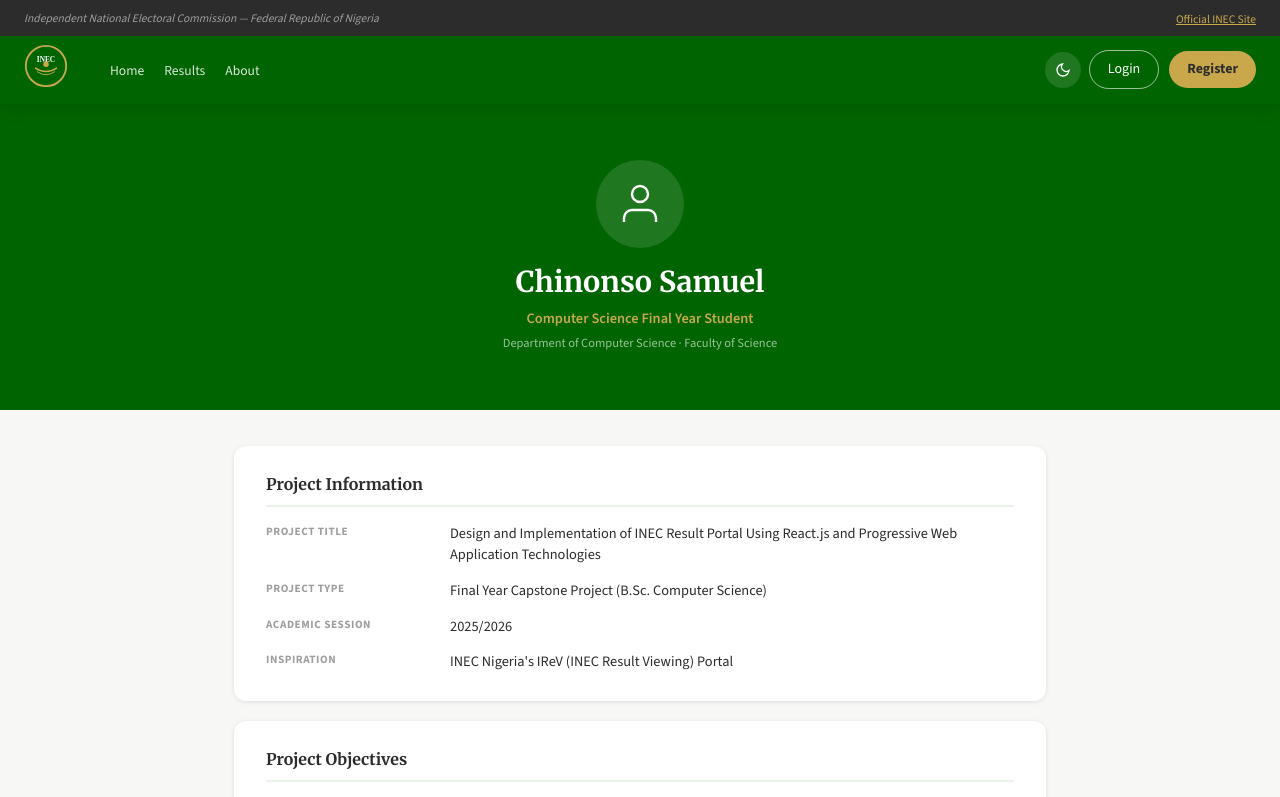
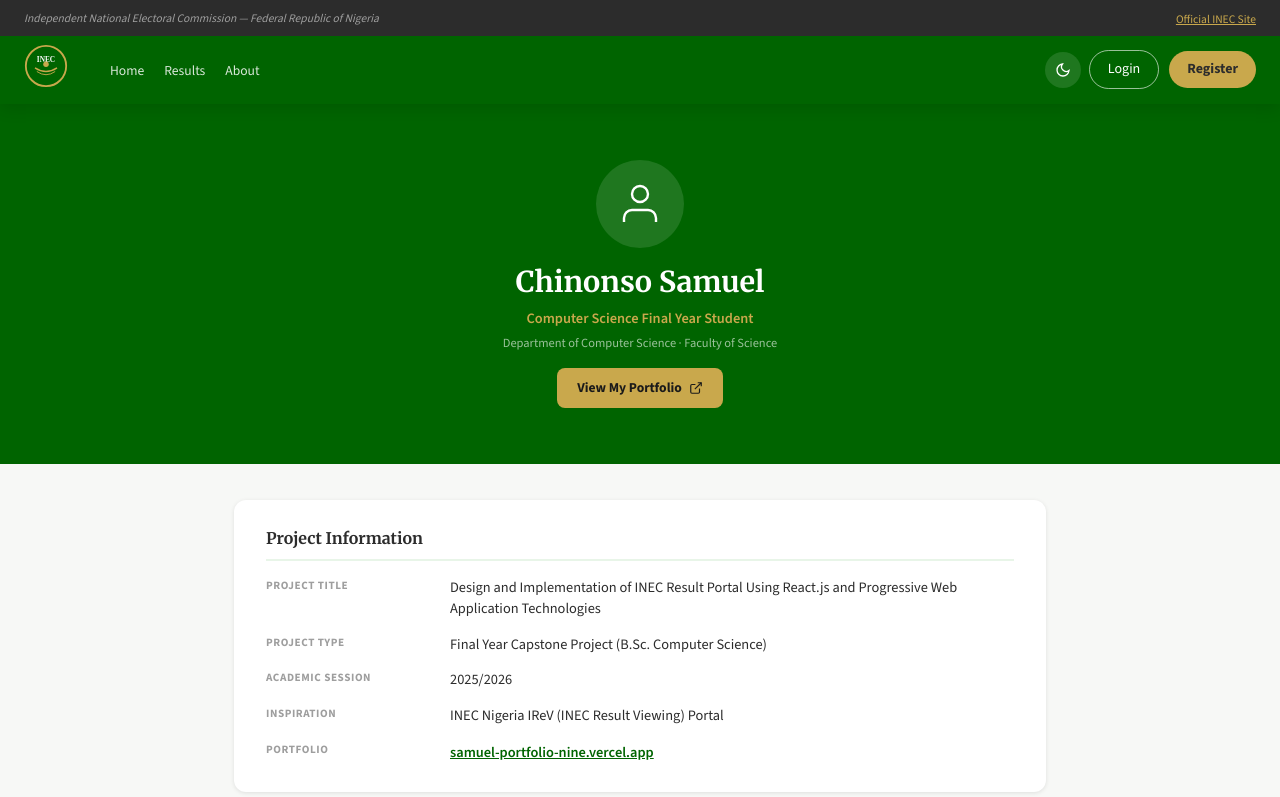
Before and after one commit to Samuel-web363/Inec-Portal, a React (Vite) app in the folder frontend/: page /about-developer in a window 1280 px wide. Shown: the top 797 px of the page. Built offline with nearby package versions, Linux system fonts and the light colour scheme; no server answers.

Commit message:
Add portfolio link to About Developer page

```diff
--- a/frontend/src/components/DarkModeToggle/DarkModeToggle.css
+++ b/frontend/src/components/DarkModeToggle/DarkModeToggle.css
@@ -465,3 +465,29 @@
 html[data-theme="dark"] ::-webkit-scrollbar-track { background: #151817; }
 html[data-theme="dark"] ::-webkit-scrollbar-thumb { background: #2e3330; border-radius: 4px; }
 html[data-theme="dark"] ::-webkit-scrollbar-thumb:hover { background: #6b7570; }
+
+.adv-portfolio-btn {
+  display: inline-flex;
+  align-items: center;
+  gap: 7px;
+  padding: 9px 20px;
+  background: var(--gold);
+  color: #1a1a1a;
+  border-radius: var(--radius-md);
+  font-size: 0.85rem;
+  font-weight: 700;
+  margin-top: 14px;
+  text-decoration: none;
+  transition: opacity 0.2s;
+}
+
+.adv-portfolio-btn:hover { opacity: 0.85; }
+
+.adv-info-link {
+  color: var(--green-dark);
+  font-weight: 600;
+  font-size: 0.9rem;
+  text-decoration: underline;
+}
+
+.adv-info-link:hover { opacity: 0.8; }
--- a/frontend/src/pages/AboutDeveloperPage/index.jsx
+++ b/frontend/src/pages/AboutDeveloperPage/index.jsx
@@ -12,18 +12,31 @@
         <div className="adv-hero-inner">
           <div className="adv-avatar" aria-hidden="true">
             <svg viewBox="0 0 24 24" width="48" height="48" fill="none" stroke="currentColor" strokeWidth="1.2">
-              <path d="M20 21v-2a4 4 0 0 0-4-4H8a4 4 0 0 0-4 4v2"/><circle cx="12" cy="7" r="4"/>
+              <path d="M20 21v-2a4 4 0 0 0-4-4H8a4 4 0 0 0-4 4v2"/>
+              <circle cx="12" cy="7" r="4"/>
             </svg>
           </div>
           <h1 className="adv-name">Chinonso Samuel</h1>
           <p className="adv-role">Computer Science Final Year Student</p>
           <p className="adv-school">Department of Computer Science · Faculty of Science</p>
+          <a
+            href="https://samuel-portfolio-nine.vercel.app/"
+            target="_blank"
+            rel="noreferrer"
+            className="adv-portfolio-btn"
+          >
+            View My Portfolio
+            <svg viewBox="0 0 24 24" width="14" height="14" fill="none" stroke="currentColor" strokeWidth="2">
+              <path d="M18 13v6a2 2 0 0 1-2 2H5a2 2 0 0 1-2-2V8a2 2 0 0 1 2-2h6"/>
+              <polyline points="15 3 21 3 21 9"/>
+              <line x1="10" y1="14" x2="21" y2="3"/>
+            </svg>
+          </a>
         </div>
       </div>
 
       <div className="adv-content">
 
-        {/* Project info */}
         <div className="adv-section">
           <h2 className="adv-section-title">Project Information</h2>
           <div className="adv-info-grid">
@@ -41,17 +54,27 @@
             </div>
             <div className="adv-info-item">
               <span className="adv-info-label">Inspiration</span>
-              <span className="adv-info-value">INEC Nigeria's IReV (INEC Result Viewing) Portal</span>
+              <span className="adv-info-value">INEC Nigeria IReV (INEC Result Viewing) Portal</span>
+            </div>
+            <div className="adv-info-item">
+              <span className="adv-info-label">Portfolio</span>
+              <a
+                href="https://samuel-portfolio-nine.vercel.app/"
+                target="_blank"
+                rel="noreferrer"
+                className="adv-info-link"
+              >
+                samuel-portfolio-nine.vercel.app
+              </a>
             </div>
           </div>
         </div>
 
-        {/* Objectives */}
         <div className="adv-section">
           <h2 className="adv-section-title">Project Objectives</h2>
           <ul className="adv-list">
             {[
-              'Design a responsive, accessible web portal simulating INEC\'s electoral result viewing system',
+              'Design a responsive, accessible web portal simulating INEC electoral result viewing system',
               'Implement secure authentication with JWT and two-factor email OTP verification',
               'Build role-based access control distinguishing between administrators and public users',
               'Develop a result management system supporting upload, filtering, and verification',
@@ -67,7 +90,6 @@
           </ul>
         </div>
 
-        {/* Tech stack */}
         <div className="adv-section">
           <h2 className="adv-section-title">Technology Stack</h2>
           <div className="adv-tech-grid">
@@ -82,7 +104,7 @@
               { name: 'MongoDB', desc: 'Database', cat: 'Backend' },
               { name: 'Mongoose', desc: 'ODM library', cat: 'Backend' },
               { name: 'JWT', desc: 'Authentication', cat: 'Backend' },
-              { name: 'Nodemailer', desc: 'Email service', cat: 'Backend' },
+              { name: 'Brevo SMTP', desc: 'Email service', cat: 'Backend' },
               { name: 'bcryptjs', desc: 'Password hashing', cat: 'Backend' }
             ].map(t => (
               <div className="adv-tech-card" key={t.name}>
@@ -94,16 +116,16 @@
           </div>
         </div>
 
-        {/* Acknowledgements */}
         <div className="adv-section adv-section--accent">
           <h2 className="adv-section-title">Acknowledgements</h2>
           <p className="adv-ack-text">
-            This project was developed as part of the requirements for the award of a Bachelor's degree in Computer Science. Special appreciation goes to the project supervisor for their guidance, and to the Department of Computer Science for the opportunity to work on this capstone project.
+            This project was developed as part of the requirements for the award of a Bachelor degree in Computer Science. Special appreciation goes to the project supervisor for their guidance, and to the Department of Computer Science for the opportunity to work on this capstone project.
           </p>
           <p className="adv-ack-text">
             This portal is purely an academic demonstration. It is not affiliated with, endorsed by, or representative of the Independent National Electoral Commission (INEC) of Nigeria. All data displayed is either historical (sourced from public records) or simulated for demonstration purposes.
           </p>
         </div>
+
       </div>
 
       <Footer />
```
